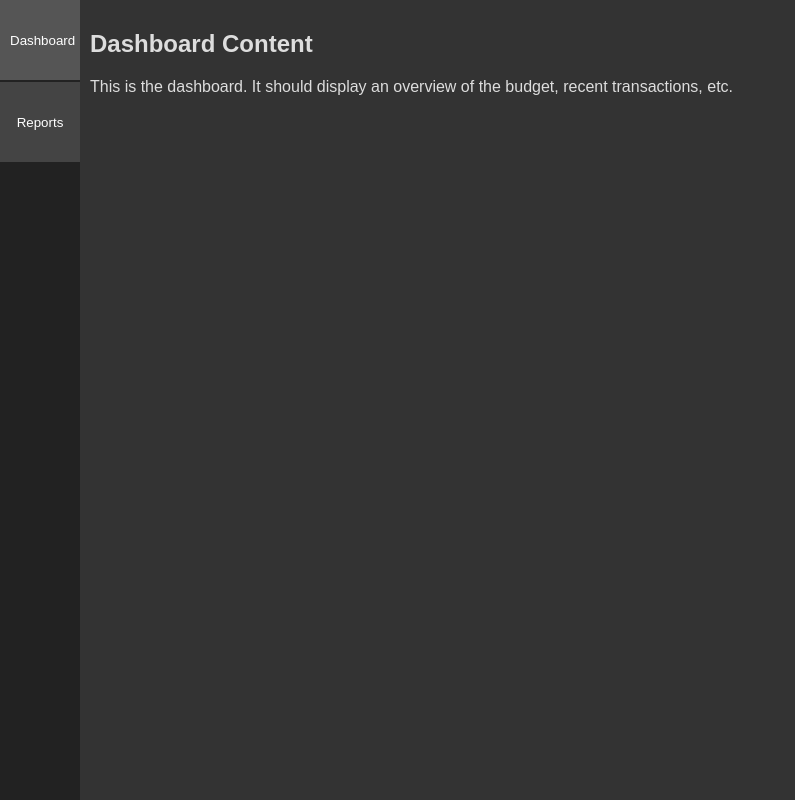
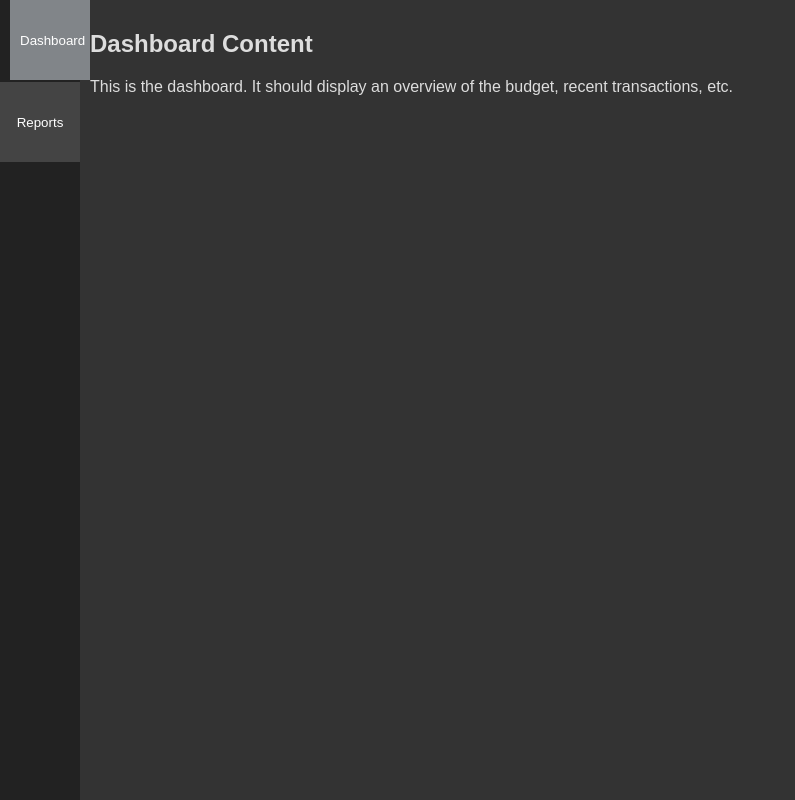
Before and after one commit to derrick-bailey/LearningElectron, an Electron app: page landing.html in a window 1600 px wide. Shown: the whole page, without its empty margins (0-795 px from the left). Drawn offline with Linux system fonts and the light colour scheme.

Commit message:
v1.1.1, small animation updates

```diff
--- a/package.json
+++ b/package.json
@@ -1,6 +1,6 @@
 {
   "name": "loneelectron",
-  "version": "1.1.1",
+  "version": "1.1.2",
   "description": "",
   "main": "main.js",
   "scripts": {
--- a/styles.css
+++ b/styles.css
@@ -37,8 +37,14 @@ body {
     background-color: #444444; /* Slightly lighter gray for buttons */
     color: white; /* White text for the buttons */
     cursor: pointer; /* Pointer cursor on hover */
-    transition: background-color 0.3s; /* Smooth background color transition on hover */
+    transition: transform 0.5s ease, background-color 0.5s ease; /* Smooth transition for transform and background-color */
     position: relative; /* Enables absolute positioning inside buttons */
+  }
+
+  /* Style for hover effect on buttons */
+  button:hover {
+    transform: translateX(10px); /* Slide to the right on hover */
+    background-color: #818589; /* Slightly lighter gray when hovered */
   }
 
   /* Text inside the button to center vertically */
@@ -49,11 +55,6 @@ body {
     transform: translate(-50%, -50%);
     width: 100%; /* Ensure the text spans the full width */
     text-align: center; /* Center the text horizontally */
-  }
-
-  /* Style for hover effect on buttons */
-  button:hover {
-    background-color: #555555; /* Even lighter gray on hover */
   }
 
   /* Style for the active button */
```
